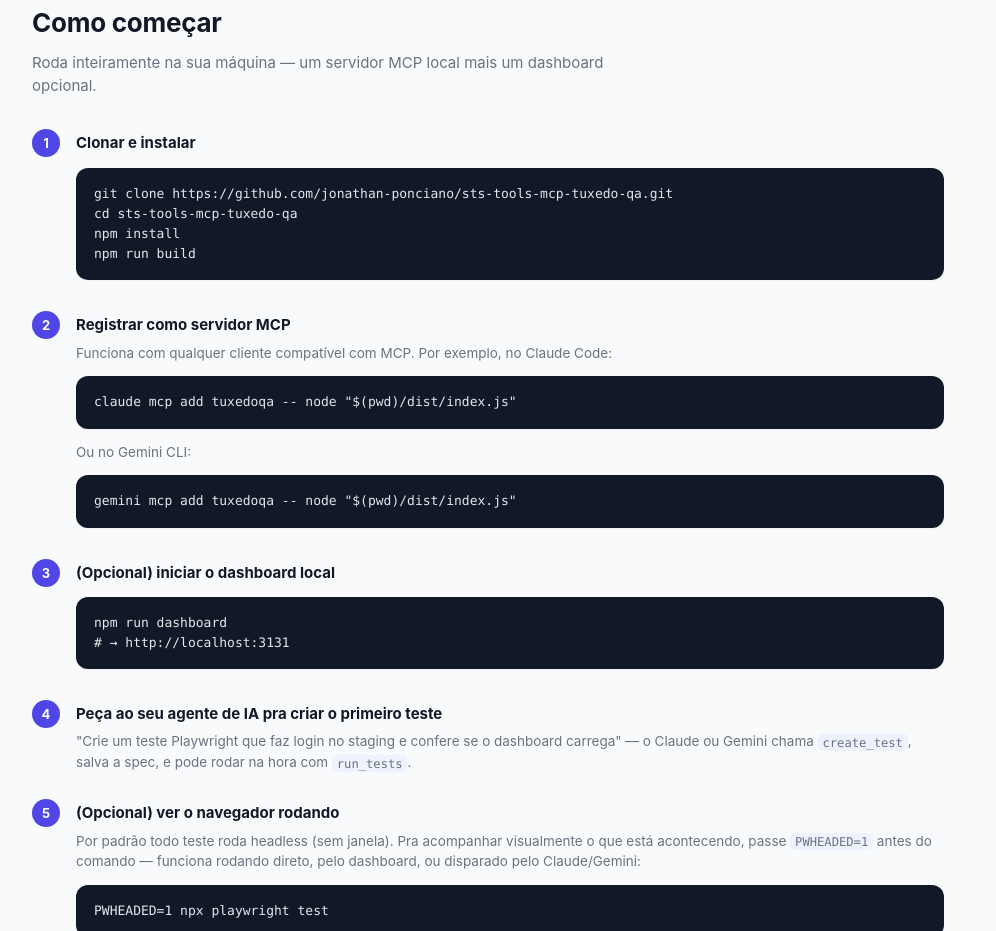
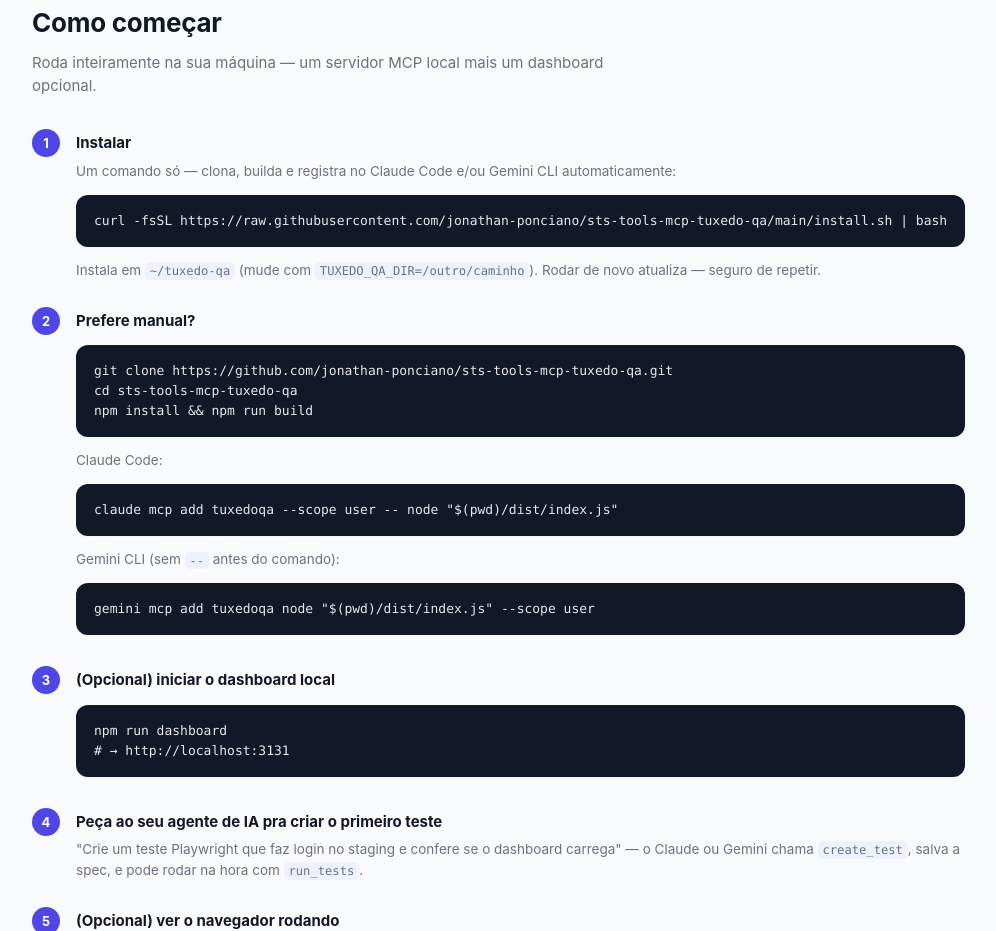
Before and after one commit to jonathan-ponciano/sts-tools-mcp-tuxedo-qa, a website: page docs/index.html in a window 1280 px wide. Shown: the part 3279-4210 px from the top of the page, without its empty margins (152-1148 px from the left). Drawn offline with Linux system fonts and the light colour scheme.

Commit message:
Add one-command installer (install.sh), fix Gemini CLI mcp add syntax in docs
- install.sh: clones/updates ~/tuxedo-qa, builds, and registers the MCP
  server with Claude Code and/or Gemini CLI automatically. Idempotent —
  safe to re-run to update. Verified end-to-end (fresh install, re-run,
  and cleanup) with disposable test names before writing this message.
- Along the way found the README/landing page had the Gemini CLI command
  wrong: `gemini mcp add` doesn't take a `--` separator like Claude Code's
  does, and defaults to project scope instead of user scope. Fixed in
  both docs and made install.sh use the correct syntax for each CLI.
- package-lock.json name/license synced to match the tuxedo-qa rename.

```diff
--- a/docs/index.html
+++ b/docs/index.html
@@ -256,20 +256,22 @@
     <div class="steps">
       <div class="step">
         <div class="step-body">
-          <h3>Clonar e instalar</h3>
-          <pre><code>git clone https://github.com/jonathan-ponciano/sts-tools-mcp-tuxedo-qa.git
-cd sts-tools-mcp-tuxedo-qa
-npm install
-npm run build</code></pre>
+          <h3>Instalar</h3>
+          <p>Um comando só — clona, builda e registra no Claude Code e/ou Gemini CLI automaticamente:</p>
+          <pre><code>curl -fsSL https://raw.githubusercontent.com/jonathan-ponciano/sts-tools-mcp-tuxedo-qa/main/install.sh | bash</code></pre>
+          <p>Instala em <code>~/tuxedo-qa</code> (mude com <code>TUXEDO_QA_DIR=/outro/caminho</code>). Rodar de novo atualiza — seguro de repetir.</p>
         </div>
       </div>
       <div class="step">
         <div class="step-body">
-          <h3>Registrar como servidor MCP</h3>
-          <p>Funciona com qualquer cliente compatível com MCP. Por exemplo, no Claude Code:</p>
-          <pre><code>claude mcp add tuxedoqa -- node "$(pwd)/dist/index.js"</code></pre>
-          <p>Ou no Gemini CLI:</p>
-          <pre><code>gemini mcp add tuxedoqa -- node "$(pwd)/dist/index.js"</code></pre>
+          <h3>Prefere manual?</h3>
+          <pre><code>git clone https://github.com/jonathan-ponciano/sts-tools-mcp-tuxedo-qa.git
+cd sts-tools-mcp-tuxedo-qa
+npm install && npm run build</code></pre>
+          <p>Claude Code:</p>
+          <pre><code>claude mcp add tuxedoqa --scope user -- node "$(pwd)/dist/index.js"</code></pre>
+          <p>Gemini CLI (sem <code>--</code> antes do comando):</p>
+          <pre><code>gemini mcp add tuxedoqa node "$(pwd)/dist/index.js" --scope user</code></pre>
         </div>
       </div>
       <div class="step">
```
Also changed, not shown: README.md, 2 other files.
